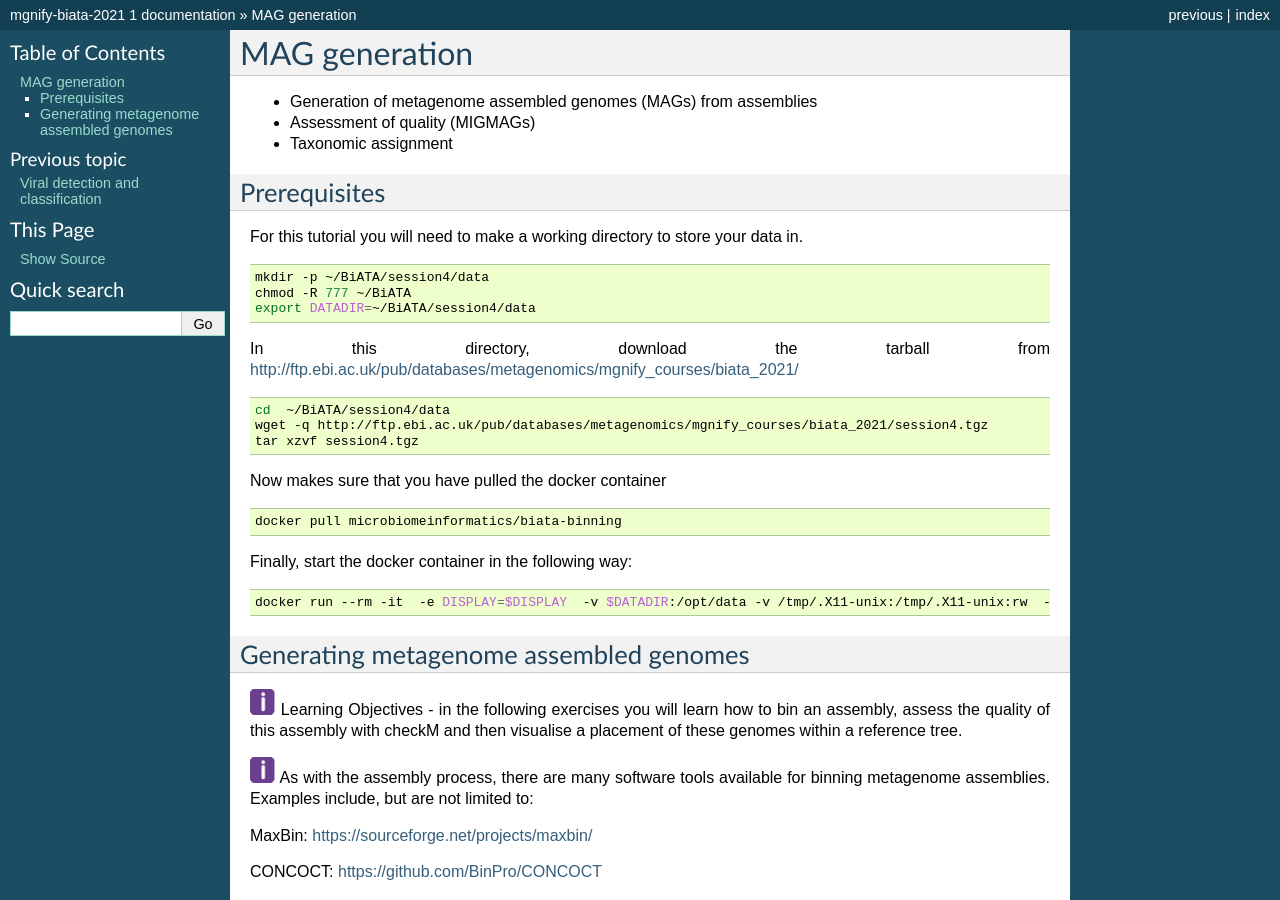
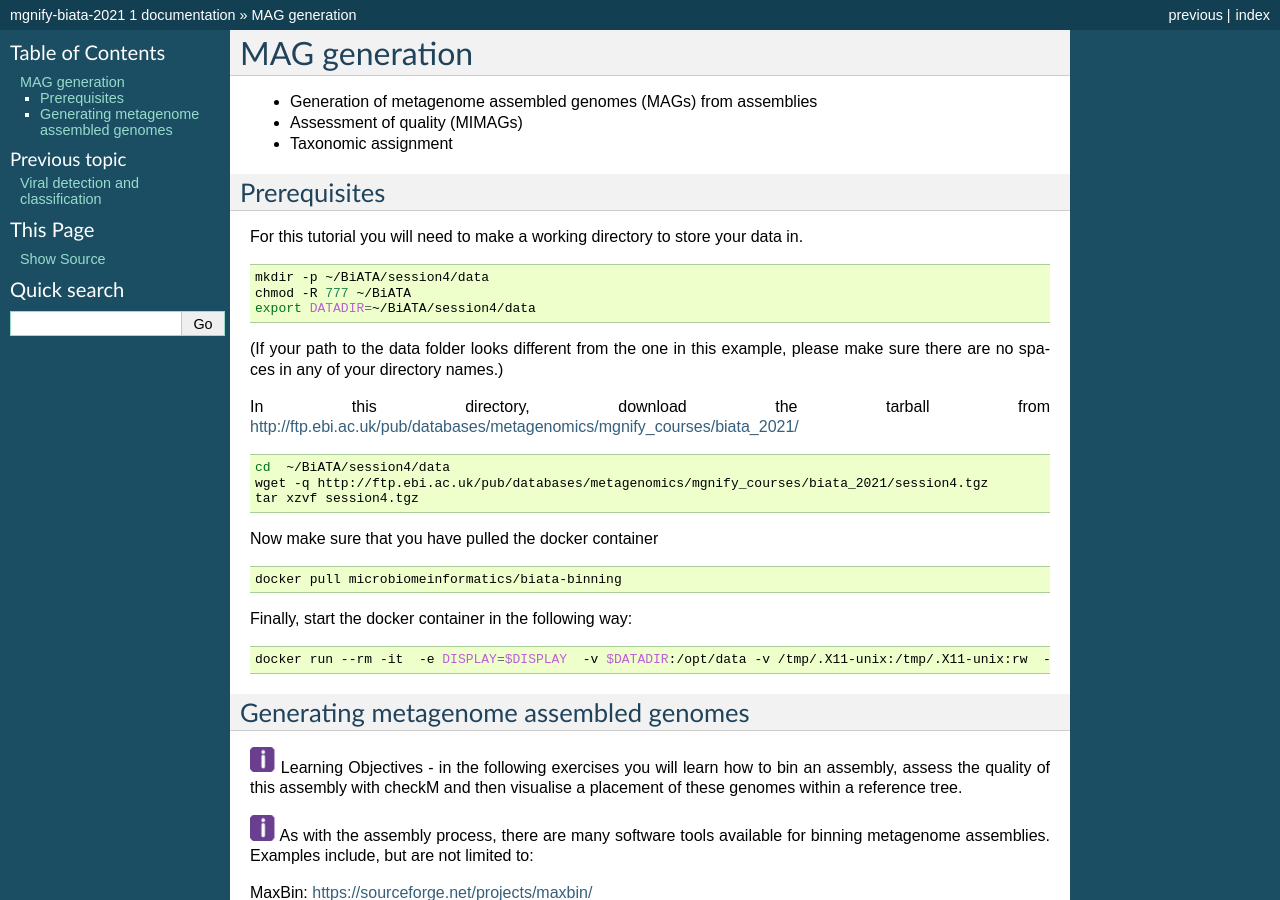
Before and after one commit to EBI-Metagenomics/mgnify-biata-2021, a Sphinx documentation site: the page built from docs/source/mag.rst, in a window 1280 px wide and 900 px high. Built offline with Sphinx 7.4.7, drawn with Linux system fonts in a browser that asks for light colours.

Commit message:
Update mag.rst

```diff
--- a/docs/source/mag.rst
+++ b/docs/source/mag.rst
@@ -3,7 +3,7 @@ MAG generation
 ***************
 
 - Generation of metagenome assembled genomes (MAGs) from assemblies
-- Assessment of quality (MIGMAGs)
+- Assessment of quality (MIMAGs)
 - Taxonomic assignment
 
 Prerequisites
@@ -18,6 +18,9 @@ your data in.
     chmod -R 777 ~/BiATA
     export DATADIR=~/BiATA/session4/data
 
+(If your path to the data folder looks different from the one in this example, please make sure there are no spaces
+in any of your directory names.)
+
 In this directory, download the tarball from http://ftp.ebi.ac.uk/pub/databases/metagenomics/mgnify_courses/biata_2021/
 
 .. code-block:: bash
@@ -26,7 +29,7 @@ In this directory, download the tarball from http://ftp.ebi.ac.uk/pub/databases/
     wget -q http://ftp.ebi.ac.uk/pub/databases/metagenomics/mgnify_courses/biata_2021/session4.tgz
     tar xzvf session4.tgz
 
-Now makes sure that you have pulled the docker container
+Now make sure that you have pulled the docker container
 
 .. code-block:: bash
 
```
